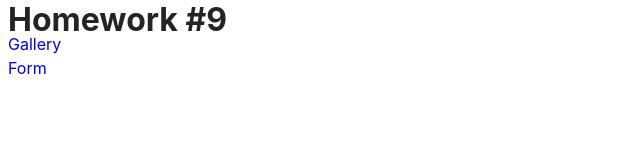
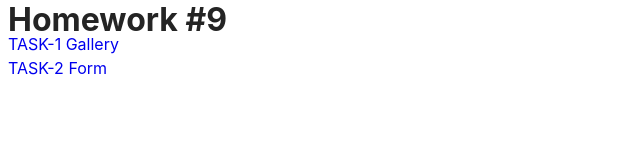
Before and after one commit to alla1969321/goit-js-hw-9, a website built with Vite: page src/index.html in a window 1280 px wide. Shown: the whole page, without its empty margins (0-640 px from the left). Built offline with nearby package versions, Linux system fonts and the light colour scheme.

Commit message:
Update index.html

```diff
--- a/src/index.html
+++ b/src/index.html
@@ -11,8 +11,8 @@
   <body>
     <h1>Homework #9</h1>
     <ul>
-      <li><a href="./1-gallery.html">Gallery</a></li>
-      <li><a href="./2-form.html">Form</a></li>
+      <li><a href="./1-gallery.html">TASK-1 Gallery</a></li>
+      <li><a href="./2-form.html">TASK-2 Form</a></li>
     </ul>
      <script type="module" src="./main.js"></script>
   </body>
```
